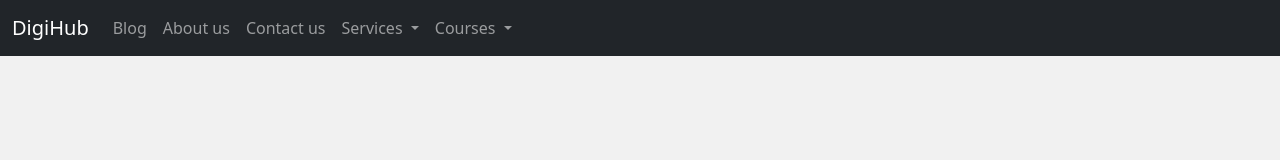
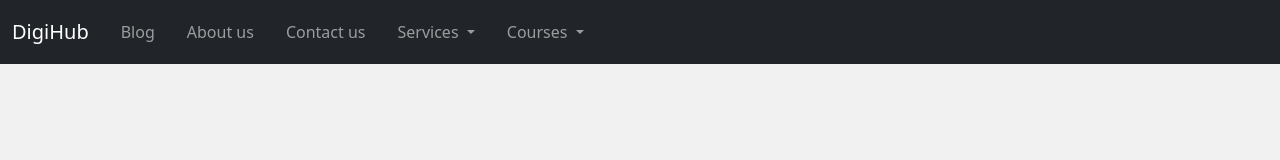
Before and after one commit to Praiseike/DigiHub, a plain HTML site: page index.html in a window 1280 px wide. Drawn offline with Linux system fonts and the light colour scheme.

Commit message:
Add files via upload

```diff
--- a/index.html
+++ b/index.html
@@ -16,10 +16,10 @@
     		</button>
     		<div class="collapse navbar-collapse" id="navbarNavDarkDropdown">
 	    		<ul class="navbar-nav">
-			        <li class="nav-item"><a href="#" class="nav-link">Blog</a></li>
-			        <li class="nav-item"><a href="#" class="nav-link">About us</a></li>
-			        <li class="nav-item"><a href="#" class="nav-link">Contact us</a></li>
-			        <li class="nav-item dropdown">
+			        <li class="nav-item mx-2 my-1"><a href="#" class="nav-link">Blog</a></li>
+			        <li class="nav-item mx-2 my-1"><a href="#" class="nav-link">About us</a></li>
+			        <li class="nav-item mx-2 my-1"><a href="#" class="nav-link">Contact us</a></li>
+			        <li class="nav-item mx-2 my-1 dropdown">
 			        	<a class="nav-link dropdown-toggle" href="#" id="navbarDarkDropdownMenuLink" role="button" data-bs-toggle="dropdown" aria-expanded="false">
 				            Services
 				        </a>
@@ -33,7 +33,7 @@
 				        </ul>
 			        </li>
 
-			        <li class="nav-item dropdown">
+			        <li class="nav-item mx-2 my-1 dropdown">
 			        	<a class="nav-link dropdown-toggle" href="#" id="navbarDarkDropdownMenuLink" role="button" data-bs-toggle="dropdown" aria-expanded="false">
 				            Courses
 				        </a>
```
